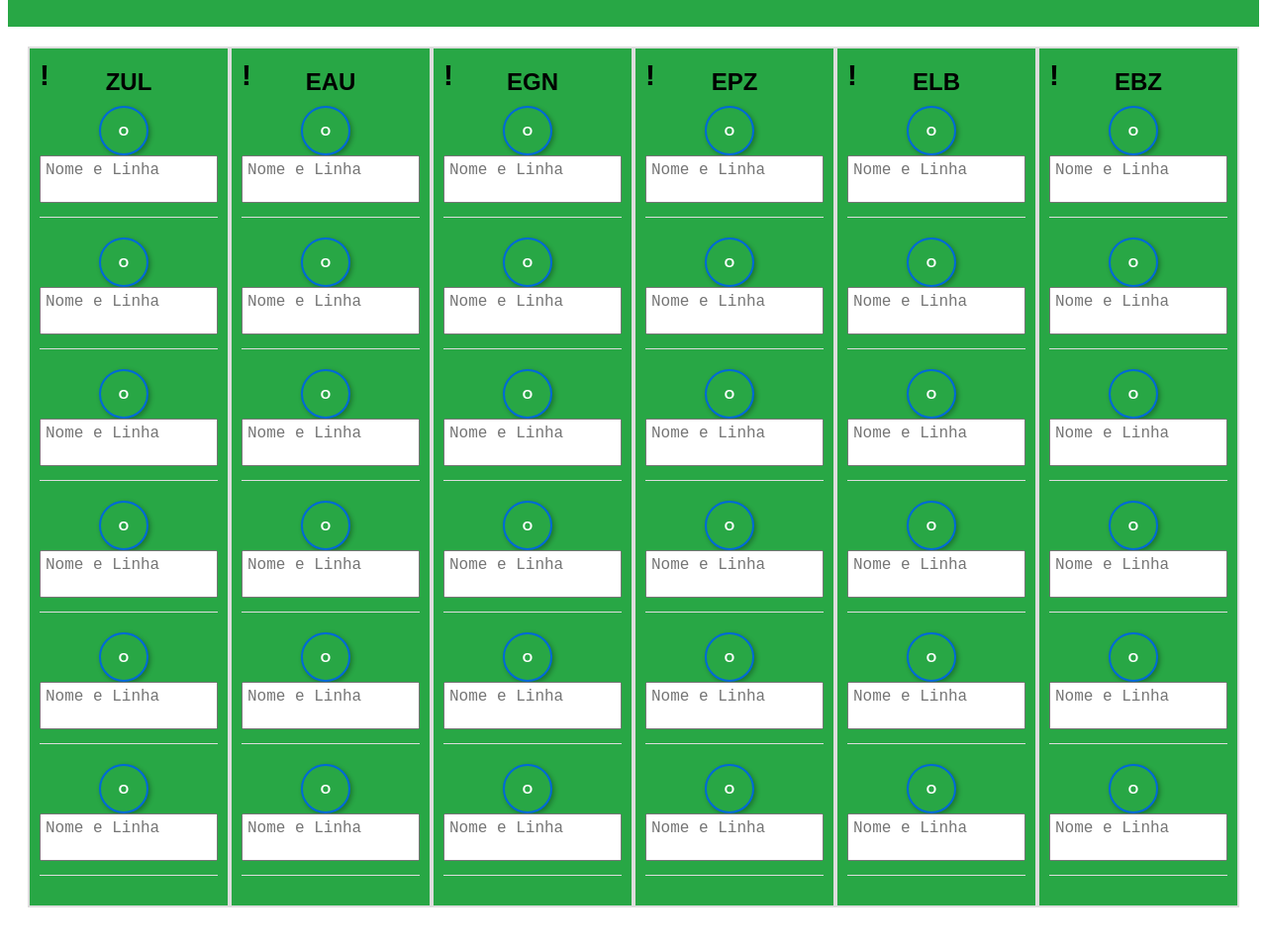
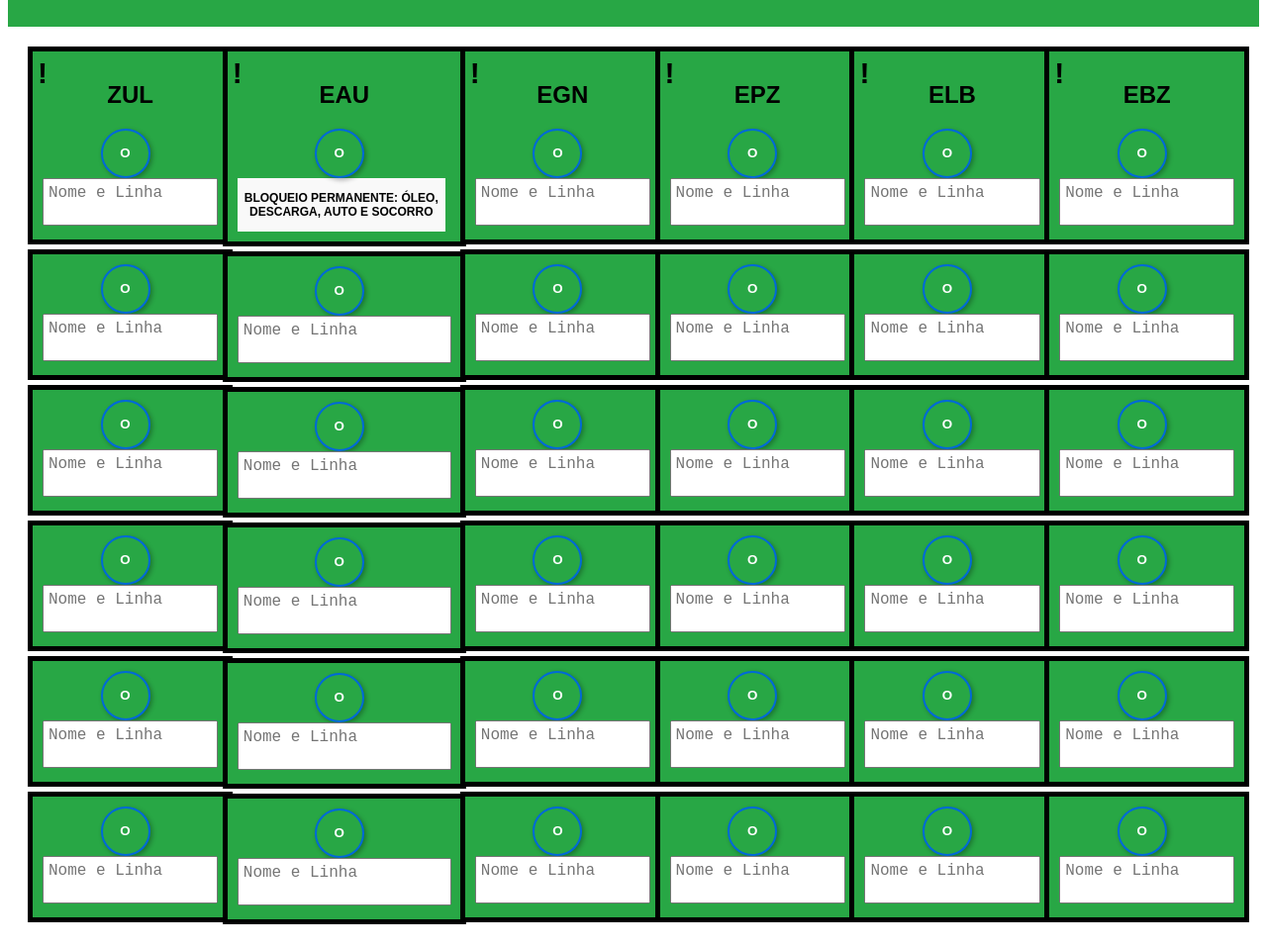
Before and after one commit to felipemonsef10/painel-ldl1, a plain HTML site: page index.html in a window 1280 px wide. Shown: the part 101-1060 px from the top of the page at 99% size. Before the commit the page ends 1038 px from the top, so only its background shows below. Drawn offline with Linux system fonts and the light colour scheme.

Commit message:
atualizando - versao 2.0
Nessa nova versão cada clique no botão muda a cor apenas da div em que o botão se encontra, além de mudar a cor do header tb. Além disso foi introduzido um texto fico, na primeira div da segunda section.

```diff
--- a/css/styles.css
+++ b/css/styles.css
@@ -2,6 +2,7 @@ body {
     font-family: Arial, sans-serif;
     text-align: center;
 }
+
 
 /* Cabeçalho */
 #header {
@@ -11,9 +12,11 @@ body {
     position: relative;
 }
 
+
 #header.red {
     background-color: #dc3545;
 }
+
 
 #header .alert-symbol {
     font-size: 40px;
@@ -24,6 +27,7 @@ body {
     transform: translateY(-50%);
 }
 
+
 /* Estações */
 #stations {
     display: flex;
@@ -32,20 +36,10 @@ body {
 }
 
 .station {
-    border: 2px solid #ddd;
-    width: 18%;
-    padding: 10px;
-    background-color: #28a745;
+    width: 20%;
     position: relative;
 }
 
-.station.red {
-    background-color: #dc3545;
-}
-
-.station h2 {
-    margin: 10px 0;
-}
 
 .station .alert-symbol {
     font-size: 30px;
@@ -55,8 +49,26 @@ body {
     top: 10px;
 }
 
+
+/* Separação visual entre linhas */
+.line-item {
+    margin-bottom: 5px;
+    padding-bottom: 10px;
+    border-bottom: 1px solid #ddd;
+    border: 5px solid #000000;
+    width: 90%;
+    padding: 10px;
+    background-color: #28a745;
+}
+
+
+.line-item.red {
+    background-color: #dc3545;
+}
+
+
 /* Botões e campos de texto */
-.station button {
+.line-item button {
     display: inline-block;
     width: 50px;
     height: 50px;
@@ -67,33 +79,19 @@ body {
     cursor: pointer;
     border-radius: 50%;
     text-align: center;
-    line-height: 45px;
+    line-height: 20px;
     box-shadow: 2px 2px 5px rgba(0, 0, 0, 0.3);
     transition: background-color 0.3s ease, transform 0.2s ease;
     font-weight: bold;
 }
 
-.station button:hover {
-    background-color: #218838;
-    transform: scale(1.1);
-}
 
-.station button.pressed {
-    background-color: #dc3545;
-}
-
-.station input {
+.line-item input {
     width: 150px;
     padding: 5px;
     margin-bottom: 10px;
 }
 
-/* Separação visual entre linhas */
-.line-item {
-    margin-bottom: 20px;
-    padding-bottom: 10px;
-    border-bottom: 1px solid #ddd;
-}
 
 textarea.auto-expand {
     width: 100%;
@@ -105,3 +103,23 @@ textarea.auto-expand {
     box-sizing: border-box;
     font-size: 1rem;
 }
+
+
+.fixed-message {
+    border: 12 solid #ccc;
+    padding: 5px;
+    background-color: #f9f9f9;
+    width: 200px; /* Ajuste conforme necessário */
+    height: 44px; /* Ajuste para ocupar duas linhas */
+    display: flex;
+    align-items: center;
+    justify-content: center;
+    text-align: center;
+    font-size: 12px;
+    font-weight: bold;
+}
+
+
+button.pressed {
+    background-color: rgb(151, 38, 38);
+}
--- a/index.html
+++ b/index.html
@@ -13,7 +13,7 @@
     <!-- Cabeçalho -->
     <header id="header">
         <span class="alert-symbol">!</span>
-        <h1>LDL</h1>
+        <h1>LDL E BLOQUEIO</h1>
     </header>
 
     <!-- Estações -->
@@ -21,29 +21,29 @@
         <!-- Estação 1 -->
         <div class="station" id="station1">
             <span class="alert-symbol">!</span>
+            <div class="line-item" id="block1">
                 <h2>ZUL</h2>
-            <div class="line-item">
-                <button onclick="handleClick(this, 'station1', 0)">O</button>
+                <button onclick="handleClick(this, 'block1', 0)">O</button>
                 <textarea class="auto-expand" placeholder="Nome e Linha"></textarea>
             </div>
-            <div class="line-item">
-                <button onclick="handleClick(this, 'station1', 1)">O</button>
+            <div class="line-item" id="block2">
+                <button onclick="handleClick(this, 'block2', 0)">O</button>
                 <textarea class="auto-expand" placeholder="Nome e Linha"></textarea>
             </div>
-            <div class="line-item">
-                <button onclick="handleClick(this, 'station1', 2)">O</button>
+            <div class="line-item" id="block3">
+                <button onclick="handleClick(this, 'block3', 0)">O</button>
                 <textarea class="auto-expand" placeholder="Nome e Linha"></textarea>
             </div>
-            <div class="line-item">
-                <button onclick="handleClick(this, 'station1', 3)">O</button>
+            <div class="line-item" id="block4">
+                <button onclick="handleClick(this, 'block4', 0)">O</button>
                 <textarea class="auto-expand" placeholder="Nome e Linha"></textarea>
             </div>
-            <div class="line-item">
-                <button onclick="handleClick(this, 'station1', 4)">O</button>
+            <div class="line-item" id="block5">
+                <button onclick="handleClick(this, 'block5', 0)">O</button>
                 <textarea class="auto-expand" placeholder="Nome e Linha"></textarea>
             </div>
-            <div class="line-item">
-                <button onclick="handleClick(this, 'station1', 5)">O</button>
+            <div class="line-item" id="block6">
+                <button onclick="handleClick(this, 'block6', 0)">O</button>
                 <textarea class="auto-expand" placeholder="Nome e Linha"></textarea>
             </div>
         </div>
@@ -51,29 +51,34 @@
         <!-- Estação 2 -->
         <div class="station" id="station2">
             <span class="alert-symbol">!</span>
+            <div class="line-item" id="block7">
                 <h2>EAU</h2>
-            <div class="line-item">
-                <button onclick="handleClick(this, 'station2', 0)">O</button>
+                <button onclick="handleClick(this, 'block7', 0)">O</button>
+
+                <div class="fixed-message">
+                    BLOQUEIO PERMANENTE: ÓLEO,<br>
+                    DESCARGA, AUTO E SOCORRO
+                </div>
+
+            </div>
+            <div class="line-item" id="block8">
+                <button onclick="handleClick(this, 'block8', 0)">O</button>
                 <textarea class="auto-expand" placeholder="Nome e Linha"></textarea>
             </div>
-            <div class="line-item">
-                <button onclick="handleClick(this, 'station2', 1)">O</button>
+            <div class="line-item" id="block9">
+                <button onclick="handleClick(this, 'block9', 0)">O</button>
                 <textarea class="auto-expand" placeholder="Nome e Linha"></textarea>
             </div>
-            <div class="line-item">
-                <button onclick="handleClick(this, 'station2', 2)">O</button>
+            <div class="line-item" id="block10">
+                <button onclick="handleClick(this, 'block10', 0)">O</button>
                 <textarea class="auto-expand" placeholder="Nome e Linha"></textarea>
             </div>
-            <div class="line-item">
-                <button onclick="handleClick(this, 'station2', 3)">O</button>
+            <div class="line-item" id="block11">
+                <button onclick="handleClick(this, 'block11', 0)">O</button>
                 <textarea class="auto-expand" placeholder="Nome e Linha"></textarea>
             </div>
-            <div class="line-item">
-                <button onclick="handleClick(this, 'station2', 4)">O</button>
-                <textarea class="auto-expand" placeholder="Nome e Linha"></textarea>
-            </div>
-            <div class="line-item">
-                <button onclick="handleClick(this, 'station2', 5)">O</button>
+            <div class="line-item" id="block12">
+                <button onclick="handleClick(this, 'block12', 0)">O</button>
                 <textarea class="auto-expand" placeholder="Nome e Linha"></textarea>
             </div>
         </div>
@@ -81,29 +86,29 @@
         <!-- Estação 3 -->
         <div class="station" id="station3">
             <span class="alert-symbol">!</span>
+            <div class="line-item" id="block13">
                 <h2>EGN</h2>
-            <div class="line-item">
-                <button onclick="handleClick(this, 'station3', 0)">O</button>
+                <button onclick="handleClick(this, 'block13', 0)">O</button>
                 <textarea class="auto-expand" placeholder="Nome e Linha"></textarea>
             </div>
-            <div class="line-item">
-                <button onclick="handleClick(this, 'station3', 1)">O</button>
+            <div class="line-item" id="block14">
+                <button onclick="handleClick(this, 'block14', 0)">O</button>
                 <textarea class="auto-expand" placeholder="Nome e Linha"></textarea>
             </div>
-            <div class="line-item">
-                <button onclick="handleClick(this, 'station3', 2)">O</button>
+            <div class="line-item" id="block15">
+                <button onclick="handleClick(this, 'block15', 0)">O</button>
                 <textarea class="auto-expand" placeholder="Nome e Linha"></textarea>
             </div>
-            <div class="line-item">
-                <button onclick="handleClick(this, 'station3', 3)">O</button>
+            <div class="line-item" id="block16">
+                <button onclick="handleClick(this, 'block16', 0)">O</button>
                 <textarea class="auto-expand" placeholder="Nome e Linha"></textarea>
             </div>
-            <div class="line-item">
-                <button onclick="handleClick(this, 'station3', 4)">O</button>
+            <div class="line-item" id="block17">
+                <button onclick="handleClick(this, 'block17', 0)">O</button>
                 <textarea class="auto-expand" placeholder="Nome e Linha"></textarea>
             </div>
-            <div class="line-item">
-                <button onclick="handleClick(this, 'station3', 5)">O</button>
+            <div class="line-item" id="block18">
+                <button onclick="handleClick(this, 'block18', 0)">O</button>
                 <textarea class="auto-expand" placeholder="Nome e Linha"></textarea>
             </div>
         </div>
@@ -111,29 +116,29 @@
         <!-- Estação 4 -->
         <div class="station" id="station4">
             <span class="alert-symbol">!</span>
+            <div class="line-item" id="block19">
                 <h2>EPZ</h2>
-            <div class="line-item">
-                <button onclick="handleClick(this, 'station4', 0)">O</button>
+                <button onclick="handleClick(this, 'block19', 0)">O</button>
                 <textarea class="auto-expand" placeholder="Nome e Linha"></textarea>
             </div>
-            <div class="line-item">
-                <button onclick="handleClick(this, 'station4', 1)">O</button>
+            <div class="line-item" id="block20">
+                <button onclick="handleClick(this, 'block20', 0)">O</button>
                 <textarea class="auto-expand" placeholder="Nome e Linha"></textarea>
             </div>
-            <div class="line-item">
-                <button onclick="handleClick(this, 'station4', 2)">O</button>
+            <div class="line-item" id="block21">
+                <button onclick="handleClick(this, 'block21', 0)">O</button>
                 <textarea class="auto-expand" placeholder="Nome e Linha"></textarea>
             </div>
-            <div class="line-item">
-                <button onclick="handleClick(this, 'station4', 3)">O</button>
+            <div class="line-item" id="block22">
+                <button onclick="handleClick(this, 'block22', 0)">O</button>
                 <textarea class="auto-expand" placeholder="Nome e Linha"></textarea>
             </div>
-            <div class="line-item">
-                <button onclick="handleClick(this, 'station4', 4)">O</button>
+            <div class="line-item" id="block23">
+                <button onclick="handleClick(this, 'block23', 0)">O</button>
                 <textarea class="auto-expand" placeholder="Nome e Linha"></textarea>
             </div>
-            <div class="line-item">
-                <button onclick="handleClick(this, 'station4', 5)">O</button>
+            <div class="line-item" id="block24">
+                <button onclick="handleClick(this, 'block24', 0)">O</button>
                 <textarea class="auto-expand" placeholder="Nome e Linha"></textarea>
             </div>
         </div>
@@ -141,29 +146,29 @@
         <!-- Estação 5 -->
         <div class="station" id="station5">
             <span class="alert-symbol">!</span>
+            <div class="line-item" id="block25">
                 <h2>ELB</h2>
-            <div class="line-item">
-                <button onclick="handleClick(this, 'station5', 0)">O</button>
+                <button onclick="handleClick(this, 'block25', 0)">O</button>
                 <textarea class="auto-expand" placeholder="Nome e Linha"></textarea>
             </div>
-            <div class="line-item">
-                <button onclick="handleClick(this, 'station5', 1)">O</button>
+            <div class="line-item" id="block26">
+                <button onclick="handleClick(this, 'block26', 0)">O</button>
                 <textarea class="auto-expand" placeholder="Nome e Linha"></textarea>
             </div>
-            <div class="line-item">
-                <button onclick="handleClick(this, 'station5', 2)">O</button>
+            <div class="line-item" id="block27">
+                <button onclick="handleClick(this, 'block27', 0)">O</button>
                 <textarea class="auto-expand" placeholder="Nome e Linha"></textarea>
             </div>
-            <div class="line-item">
-                <button onclick="handleClick(this, 'station5', 3)">O</button>
+            <div class="line-item" id="block28">
+                <button onclick="handleClick(this, 'block28', 0)">O</button>
                 <textarea class="auto-expand" placeholder="Nome e Linha"></textarea>
             </div>
-            <div class="line-item">
-                <button onclick="handleClick(this, 'station5', 4)">O</button>
+            <div class="line-item" id="block29">
+                <button onclick="handleClick(this, 'block29', 0)">O</button>
                 <textarea class="auto-expand" placeholder="Nome e Linha"></textarea>
             </div>
-            <div class="line-item">
-                <button onclick="handleClick(this, 'station5', 5)">O</button>
+            <div class="line-item" id="block30">
+                <button onclick="handleClick(this, 'block30', 0)">O</button>
                 <textarea class="auto-expand" placeholder="Nome e Linha"></textarea>
             </div>
         </div>
@@ -171,29 +176,29 @@
         <!-- Estação 6 -->
         <div class="station" id="station6">
             <span class="alert-symbol">!</span>
+            <div class="line-item" id="block31">
                 <h2>EBZ</h2>
-            <div class="line-item">
-                <button onclick="handleClick(this, 'station6', 0)">O</button>
+                <button onclick="handleClick(this, 'block31', 0)">O</button>
                 <textarea class="auto-expand" placeholder="Nome e Linha"></textarea>
             </div>
-            <div class="line-item">
-                <button onclick="handleClick(this, 'station6', 1)">O</button>
+            <div class="line-item" id="block32">
+                <button onclick="handleClick(this, 'block32', 0)">O</button>
                 <textarea class="auto-expand" placeholder="Nome e Linha"></textarea>
             </div>
-            <div class="line-item">
-                <button onclick="handleClick(this, 'station6', 2)">O</button>
+            <div class="line-item" id="block33">
+                <button onclick="handleClick(this, 'block33', 0)">O</button>
                 <textarea class="auto-expand" placeholder="Nome e Linha"></textarea>
             </div>
-            <div class="line-item">
-                <button onclick="handleClick(this, 'station6', 3)">O</button>
+            <div class="line-item" id="block34">
+                <button onclick="handleClick(this, 'block34', 0)">O</button>
                 <textarea class="auto-expand" placeholder="Nome e Linha"></textarea>
             </div>
-            <div class="line-item">
-                <button onclick="handleClick(this, 'station6', 4)">O</button>
+            <div class="line-item" id="block35">
+                <button onclick="handleClick(this, 'block35', 0)">O</button>
                 <textarea class="auto-expand" placeholder="Nome e Linha"></textarea>
             </div>
-            <div class="line-item">
-                <button onclick="handleClick(this, 'station6', 5)">O</button>
+            <div class="line-item" id="block36">
+                <button onclick="handleClick(this, 'block36', 0)">O</button>
                 <textarea class="auto-expand" placeholder="Nome e Linha"></textarea>
             </div>
         </div>
--- a/js/script.js
+++ b/js/script.js
@@ -1,65 +1,65 @@
 // Função para lidar com o clique dos botões
-function handleClick(button, stationId, buttonIndex) {
+function handleClick(button, blockId, buttonIndex) {
     // Alternar estado do botão (vermelho ou verde)
     button.classList.toggle("pressed");
 
-    const station = document.getElementById(stationId);
-    const pressedButtons = station.querySelectorAll(".pressed");
+    const block = document.getElementById(blockId);
+    const pressedButtons = block.querySelectorAll(".pressed");
 
     // Salvar estado do botão no localStorage
-    saveButtonState(stationId, buttonIndex, button.classList.contains("pressed"));
+    saveButtonState(blockId, buttonIndex, button.classList.contains("pressed"));
 
     // Se pelo menos um botão estiver pressionado, a estação e o cabeçalho ficam vermelhos
     if (pressedButtons.length > 0) {
-        station.classList.add("red");
+        block.classList.add("red");
         document.getElementById("header").classList.add("red");
     } else {
         // Se nenhum botão estiver pressionado, a estação e o cabeçalho voltam ao normal (verde)
-        station.classList.remove("red");
+        block.classList.remove("red");
 
         // Verificar se todas as estações estão sem botões pressionados para resetar o cabeçalho
-        const allStations = document.querySelectorAll(".station");
-        const anyRedStation = Array.from(allStations).some(st => st.classList.contains("red"));
+        const allblocks = document.querySelectorAll(".line-item");
+        const anyRedblock = Array.from(allblocks).some(st => st.classList.contains("red"));
 
-        if (!anyRedStation) {
+        if (!anyRedblock) {
             document.getElementById("header").classList.remove("red");
         }
     }
 }
 
 // Função para salvar o estado dos botões no localStorage
-function saveButtonState(stationId, buttonIndex, isPressed) {
-    const stationState = JSON.parse(localStorage.getItem(stationId)) || {};
-    stationState[`button${buttonIndex}`] = isPressed;
-    localStorage.setItem(stationId, JSON.stringify(stationState));
+function saveButtonState(blockId, buttonIndex, isPressed) {
+    const blockState = JSON.parse(localStorage.getItem(blockId)) || {};
+    blockState[`button${buttonIndex}`] = isPressed;
+    localStorage.setItem(blockId, JSON.stringify(blockState));
 }
 
 // Função para salvar o conteúdo dos campos de texto no localStorage
-function saveInputState(stationId, inputIndex, value) {
-    const stationState = JSON.parse(localStorage.getItem(stationId)) || {};
-    stationState[`input${inputIndex}`] = value;
-    localStorage.setItem(stationId, JSON.stringify(stationState));
+function saveInputState(blockId, inputIndex, value) {
+    const blockState = JSON.parse(localStorage.getItem(blockId)) || {};
+    blockState[`input${inputIndex}`] = value;
+    localStorage.setItem(blockId, JSON.stringify(blockState));
 }
 
 // Função para carregar o estado dos botões e campos de texto do localStorage
-function loadStationState(stationId) {
-    const stationState = JSON.parse(localStorage.getItem(stationId));
-    if (stationState) {
-        const station = document.getElementById(stationId);
-        const buttons = station.querySelectorAll("button");
-        const inputs = station.querySelectorAll("textarea");
+function loadblockState(blockId) {
+    const blockState = JSON.parse(localStorage.getItem(blockId));
+    if (blockState) {
+        const block = document.getElementById(blockId);
+        const buttons = block.querySelectorAll("button");
+        const inputs = block.querySelectorAll("textarea");
 
         buttons.forEach((button, index) => {
-            if (stationState[`button${index}`]) {
+            if (blockState[`button${index}`]) {
                 button.classList.add("pressed");
-                station.classList.add("red");
+                block.classList.add("red");
                 document.getElementById("header").classList.add("red");
             }
         });
 
         inputs.forEach((input, index) => {
-            if (stationState[`input${index}`] !== undefined) {
-                input.value = stationState[`input${index}`];
+            if (blockState[`input${index}`] !== undefined) {
+                input.value = blockState[`input${index}`];
                 adjustTextareaHeight(input);
             }
         });
@@ -74,18 +74,25 @@ function adjustTextareaHeight(textarea) {
 
 // Carregar estado de todas as estações ao carregar a página
 window.onload = function() {
-    const stationIds = ['station1', 'station2', 'station3', 'station4', 'station5', 'station6'];
-    stationIds.forEach(stationId => {
-        loadStationState(stationId);
+    const blockIds = [
+        'block1', 'block2', 'block3', 'block4', 'block5', 'block6',
+        'block7', 'block8', 'block9', 'block10', 'block11', 'block12',
+        'block13', 'block14', 'block15', 'block16', 'block17', 'block18',
+        'block19', 'block20', 'block21', 'block22', 'block23', 'block24',
+        'block25', 'block26', 'block27', 'block28', 'block29', 'block30',
+        'block31', 'block32', 'block33', 'block34', 'block35', 'block36'
+    ];
+    blockIds.forEach(blockId => {
+        loadblockState(blockId);
     });
 
     // Adicionar listeners aos campos de texto para salvar conteúdo e expandir dinamicamente
-    stationIds.forEach(stationId => {
-        const station = document.getElementById(stationId);
-        const inputs = station.querySelectorAll("textarea");
+    blockIds.forEach(blockId => {
+        const block = document.getElementById(blockId);
+        const inputs = block.querySelectorAll("textarea");
         inputs.forEach((input, index) => {
             input.addEventListener("input", () => {
-                saveInputState(stationId, index, input.value);
+                saveInputState(blockId, index, input.value);
                 adjustTextareaHeight(input);
             });
         });
```
Lines whose indentation alone changed are shown as unchanged.
